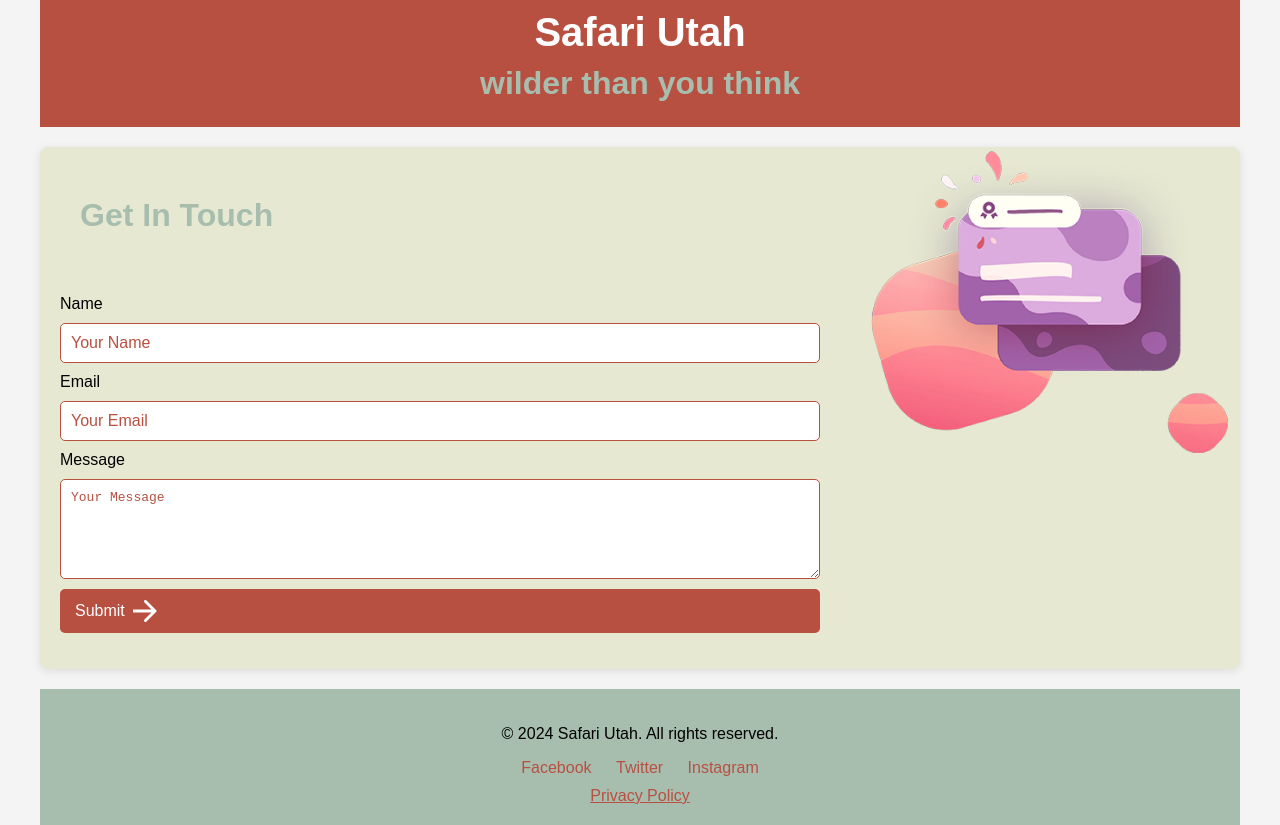
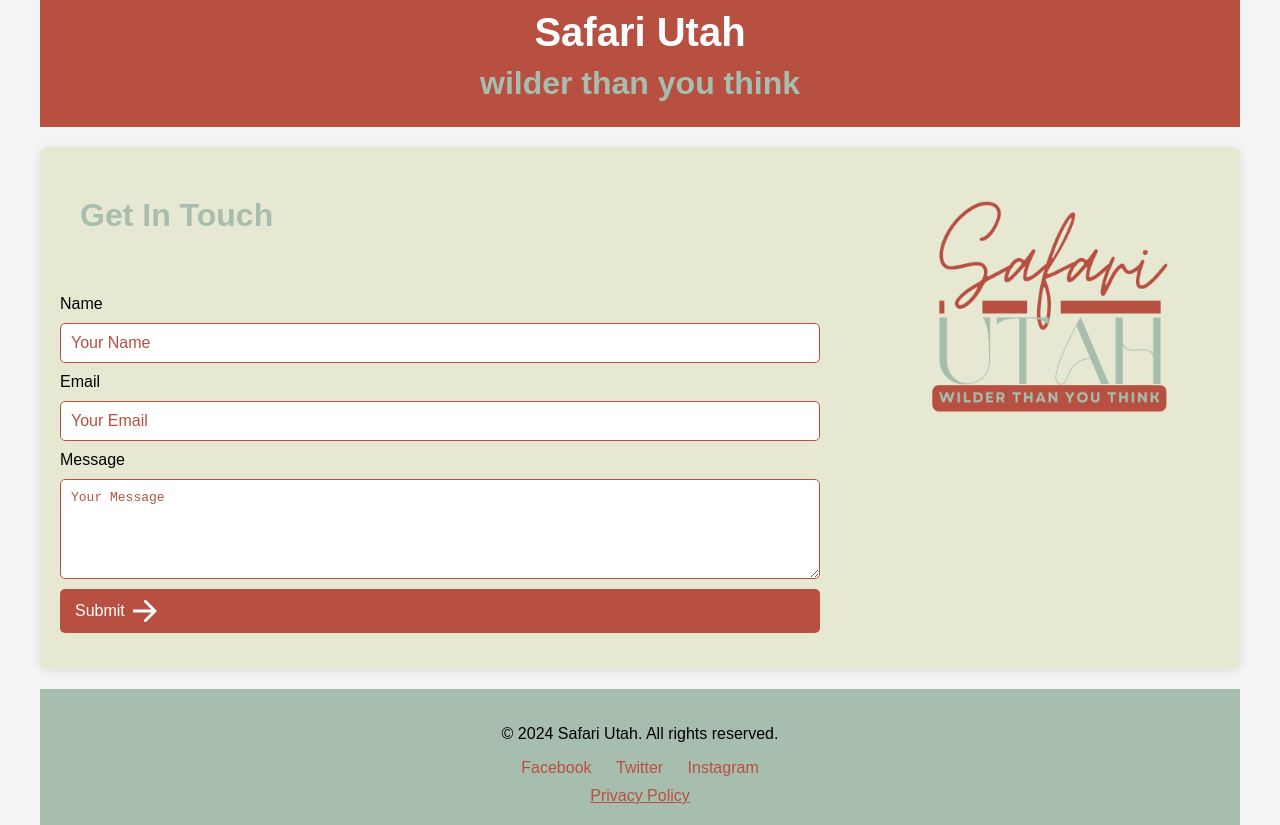
Before and after one commit to Clayton-Andersen/Safari-Utah, a plain HTML site: page index.html in a window 1280 px wide. Drawn offline with Linux system fonts and the light colour scheme.

Commit message:
changed image to logo

```diff
--- a/index.html
+++ b/index.html
@@ -38,7 +38,7 @@
             <button type="submit">Submit <img src="assets/arrow_icon.png" alt="Submit"></button>
         </form>
         <div class="contact-right">
-            <img src="assets/right_img.png" alt="">
+            <img src="assets/Logo.png" alt="">
         </div>
     </div>
     <footer>
```
Also changed, not shown: assets/Logo GIF.gif (added), assets/Logo.png (added).
